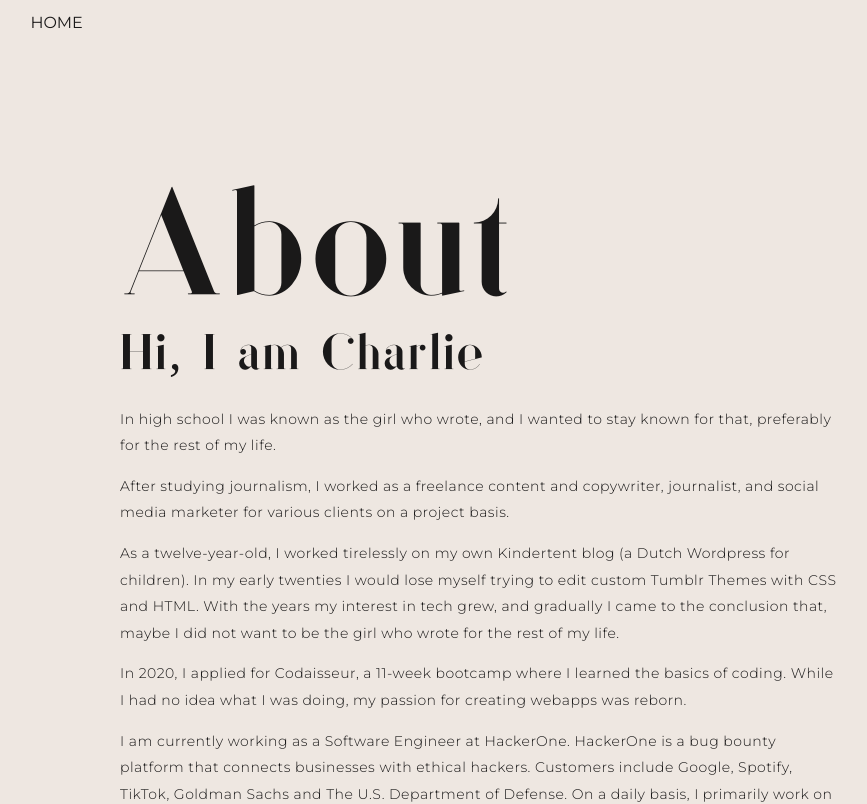
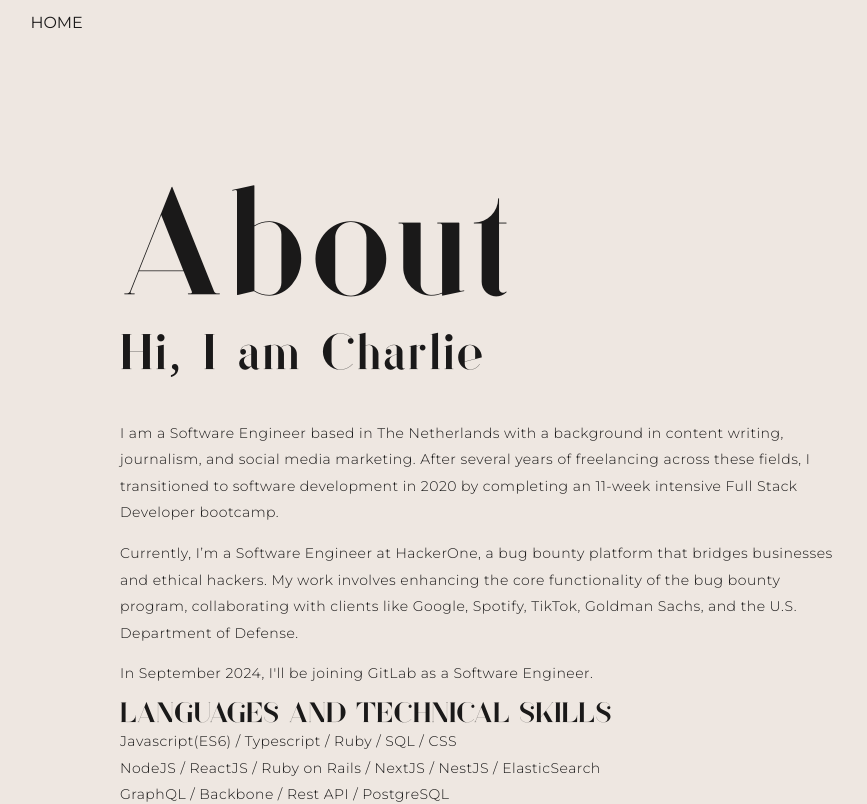
Before and after one commit to charliekroon/portfolio, a Next.js app: page /about in a window 1280 px wide. Shown: the top 804 px of the page, without its empty margins (8-875 px from the left). Built offline with nearby package versions, Linux system fonts and the light colour scheme.

Commit message:
Modify About and Contact Pages

```diff
--- a/pages/about.tsx
+++ b/pages/about.tsx
@@ -1,7 +1,7 @@
-import React, {useEffect} from "react";
+import {useEffect} from "react";
 import MenuBar from "../src/components/MenuBar";
-import {MainComponent, TitleComponent, TextComponent} from "../src/styles/Global.styles";
-import {SkillsComponent, QuoteComponent, HeaderComponent, ButtonComponent} from "../src/styles/About.styles";
+import {HeaderComponent, QuoteComponent, SkillsComponent} from "../src/styles/About.styles";
+import {MainComponent, TextComponent, TitleComponent} from "../src/styles/Global.styles";
 
 export default function About() {
 	const description = "Hi, I am Charlie";
@@ -17,25 +17,26 @@ export default function About() {
 				<TitleComponent>About</TitleComponent>
 				<QuoteComponent>{description}</QuoteComponent>
 				<TextComponent>
-					In high school I was known as the girl who wrote, and I wanted to stay known for that, preferably for the rest of my life.
-					<p>After studying journalism, I worked as a freelance content and copywriter, journalist, and social media marketer for various clients on a project basis.</p>
-					<p>As a twelve-year-old, I worked tirelessly on my own Kindertent blog (a Dutch Wordpress for children). In my early twenties I would lose myself trying to edit custom Tumblr Themes with CSS and HTML. With the years my interest in tech grew, and gradually I came to the conclusion that, maybe I did not want to be the girl who wrote for the rest of my life.</p>
-					<p>In 2020, I applied for Codaisseur, a 11-week bootcamp where I learned the basics of coding. While I had no idea what I was doing, my passion for creating webapps was reborn.</p>
-					<p>I am currently working as a Software Engineer at HackerOne. HackerOne is a bug bounty platform that connects businesses with ethical hackers. Customers include Google, Spotify, TikTok, Goldman Sachs and The U.S. Department of Defense. On a daily basis, I primarily work on the core functionality of the platform - the bug bounty program.</p>
+					<p>
+						I am a Software Engineer based in The Netherlands with a background in content writing, journalism, and social media marketing. After several years of freelancing across these fields, I transitioned to
+						software development in 2020 by completing an 11-week intensive Full Stack Developer bootcamp.
+					</p>
+					<p>
+						Currently, I’m a Software Engineer at HackerOne, a bug bounty platform that bridges businesses and ethical hackers. My work involves enhancing the core functionality of the bug bounty program, collaborating
+						with clients like Google, Spotify, TikTok, Goldman Sachs, and the U.S. Department of Defense.
+					</p>
+					<p>In September 2024, I'll be joining GitLab as a Software Engineer.</p>
 				</TextComponent>
 				<HeaderComponent>Languages and Technical Skills</HeaderComponent>
 				<SkillsComponent>
 					Javascript(ES6) / Typescript / Ruby / SQL / CSS
 					<br />
-					NodeJS / ReactJS / React Redux / Ruby on Rails / NextJS / NestJS / ElasticSearch
+					NodeJS / ReactJS / Ruby on Rails / NextJS / NestJS / ElasticSearch
 					<br />
-					GraphQL / Backbone / Rest API / Express / PostgreSQL / Knex.js
+					GraphQL / Backbone / Rest API / PostgreSQL
 					<br />
 					TailwindCSS / Styled Components
 				</SkillsComponent>
-				{/* <a href="https://drive.google.com/file/d/1Q3PoO2p0EHimg5uGp6j16kZWzaubzLJ5/view?usp=sharing" target="_blank" rel="noopener noreferrer">
-					<ButtonComponent>My CV</ButtonComponent>
-				</a> */}
 			</MainComponent>
 		</>
 	);
```
Also changed, not shown: pages/contact.tsx (+4 -5 lines).
